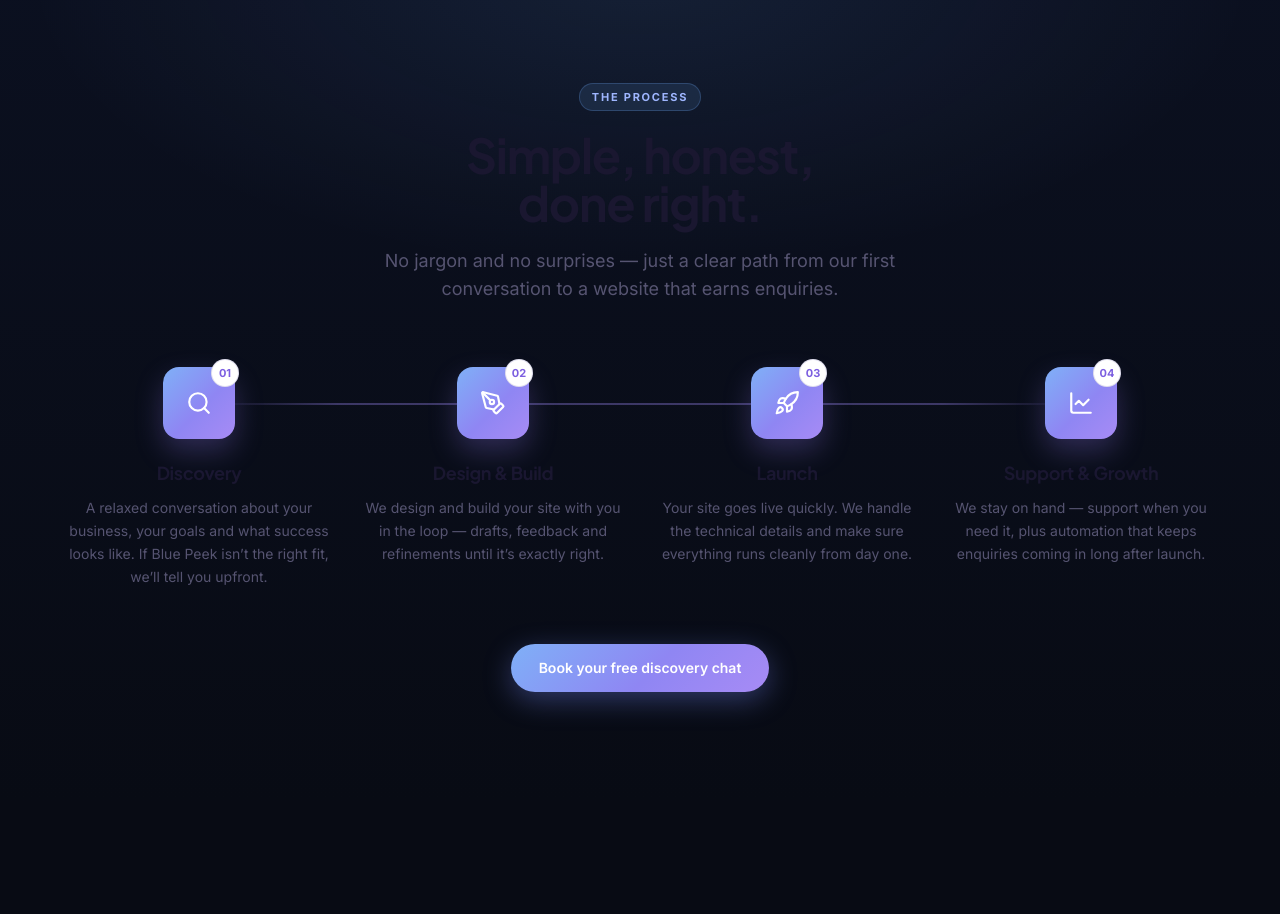
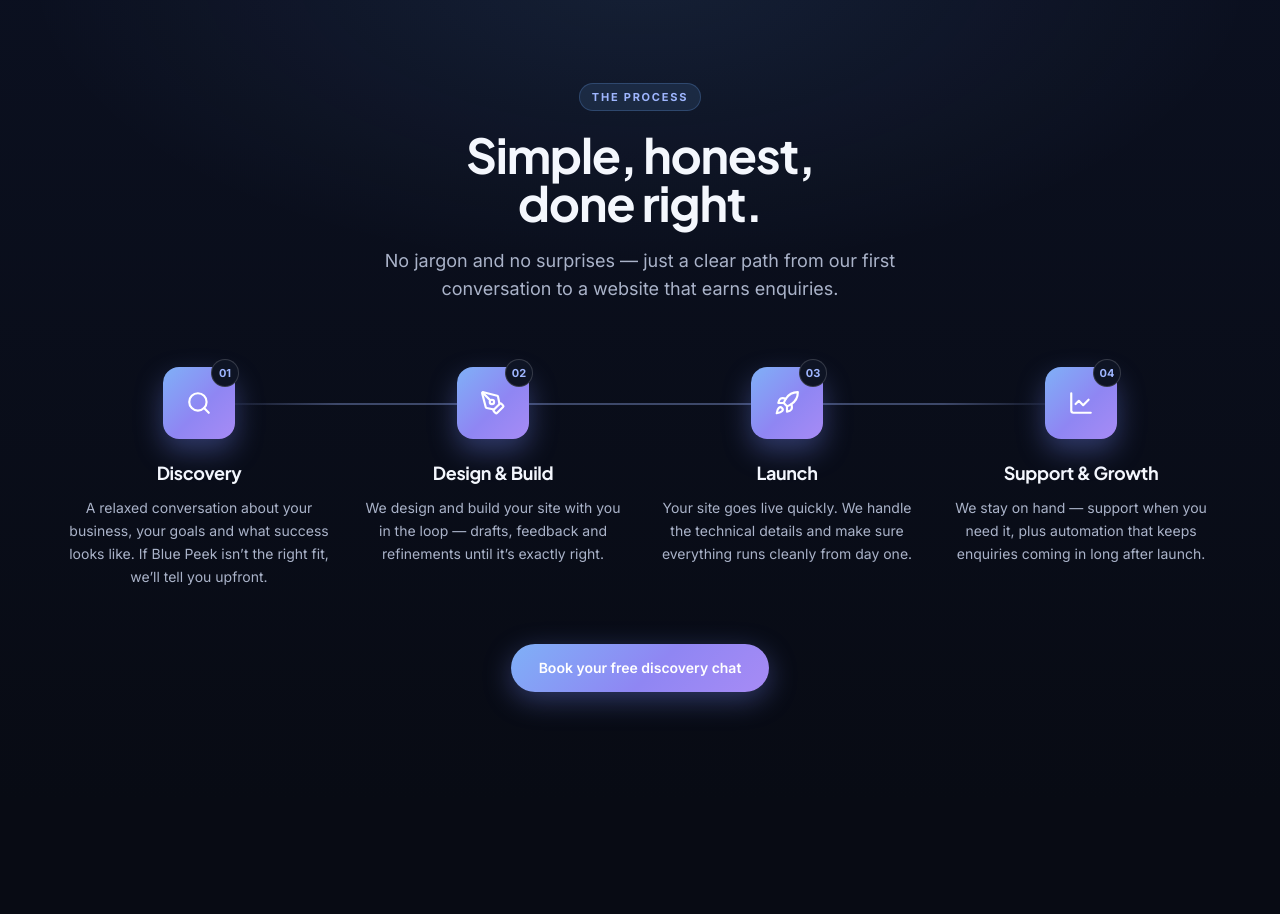
Before and after one commit to zachcolvillez-stack/bluepeek-website, a Next.js app: page / in a window 1280 px wide. Shown: the part 4960-5874 px from the top of the page. Built offline with nearby package versions, Linux system fonts and the light colour scheme.

Commit message:
auto-save: HowItWorks.jsx

```diff
--- a/components/HowItWorks.jsx
+++ b/components/HowItWorks.jsx
@@ -16,10 +16,10 @@ export default function HowItWorks() {
         <motion.div initial={{ opacity: 0, y: 20 }} whileInView={{ opacity: 1, y: 0 }}
           viewport={{ once: true }} transition={{ duration: 0.6 }} className="text-center mb-16">
           <span className="eyebrow">The Process</span>
-          <h2 className="text-3xl md:text-5xl font-bold tracking-tight mt-5 mb-5" style={{ color: '#1a1730' }}>
+          <h2 className="text-3xl md:text-5xl font-bold tracking-tight mt-5 mb-5" style={{ color: '#f4f7fd' }}>
             Simple, honest,<br />done right.
           </h2>
-          <p className="text-base md:text-lg max-w-lg mx-auto leading-relaxed" style={{ color: '#565471' }}>
+          <p className="text-base md:text-lg max-w-lg mx-auto leading-relaxed" style={{ color: '#aab3c9' }}>
             No jargon and no surprises — just a clear path from our first conversation to a website that earns enquiries.
           </p>
         </motion.div>
@@ -27,7 +27,7 @@ export default function HowItWorks() {
         <div className="relative">
           {/* Connecting timeline (desktop) */}
           <div className="hidden lg:block absolute top-9 left-[12.5%] right-[12.5%] h-0.5"
-            style={{ background: 'linear-gradient(90deg, transparent, rgba(155,135,245,0.35) 15%, rgba(155,135,245,0.35) 85%, transparent)' }} />
+            style={{ background: 'linear-gradient(90deg, transparent, rgba(159,182,255,0.35) 15%, rgba(159,182,255,0.35) 85%, transparent)' }} />
 
           <div className="grid grid-cols-1 sm:grid-cols-2 lg:grid-cols-4 gap-6">
             {STEPS.map((step, i) => (
@@ -38,17 +38,17 @@ export default function HowItWorks() {
               >
                 <div className="relative inline-flex items-center justify-center mb-5">
                   <div className="rounded-2xl flex items-center justify-center"
-                    style={{ width: '72px', height: '72px', background: 'linear-gradient(135deg, #7fb0f7 0%, #8f86f3 55%, #a78bf5 100%)', boxShadow: '0 12px 28px rgba(140,120,235,0.28)' }}>
+                    style={{ width: '72px', height: '72px', background: 'linear-gradient(135deg, #7fb0f7 0%, #8f86f3 55%, #a78bf5 100%)', boxShadow: '0 12px 28px rgba(120,140,255,0.35)' }}>
                     <step.icon size={26} className="text-white" />
                   </div>
                   <span className="absolute -top-2 -right-1 w-7 h-7 rounded-full flex items-center justify-center text-[11px] font-bold"
-                    style={{ background: '#ffffff', color: '#7c5fe0', border: '1.5px solid rgba(99,91,168,0.20)' }}>
+                    style={{ background: '#0e1424', color: '#9fb6ff', border: '1.5px solid rgba(255,255,255,0.16)' }}>
                     {step.number}
                   </span>
                 </div>
 
-                <h3 className="text-lg font-bold mb-2.5" style={{ color: '#1a1730' }}>{step.title}</h3>
-                <p className="text-sm leading-relaxed" style={{ color: '#565471' }}>{step.description}</p>
+                <h3 className="text-lg font-bold mb-2.5" style={{ color: '#f4f7fd' }}>{step.title}</h3>
+                <p className="text-sm leading-relaxed" style={{ color: '#aab3c9' }}>{step.description}</p>
               </motion.div>
             ))}
           </div>
```
